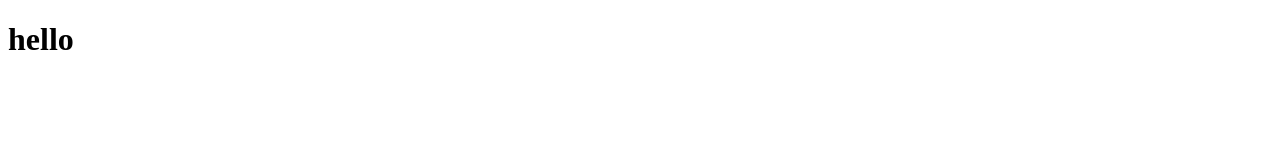
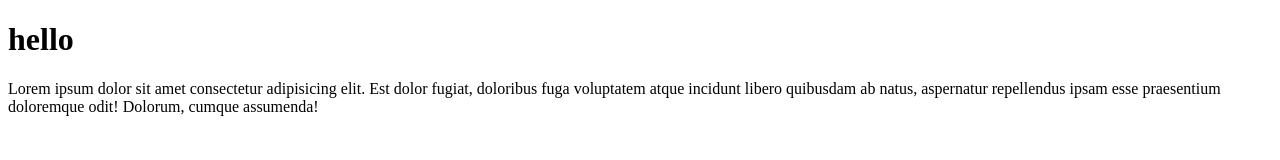
Before and after one commit to miftavinda/wpu-git-test, a plain HTML site: page index.html in a window 1280 px wide. Drawn offline with Linux system fonts and the light colour scheme.

Commit message:
menambahkan paragraf ke index.html

```diff
--- a/index.html
+++ b/index.html
@@ -7,5 +7,6 @@
 </head>
 <body>
     <h1>hello</h1>
+    <p>Lorem ipsum dolor sit amet consectetur adipisicing elit. Est dolor fugiat, doloribus fuga voluptatem atque incidunt libero quibusdam ab natus, aspernatur repellendus ipsam esse praesentium doloremque odit! Dolorum, cumque assumenda!</p>
 </body>
 </html>
```
